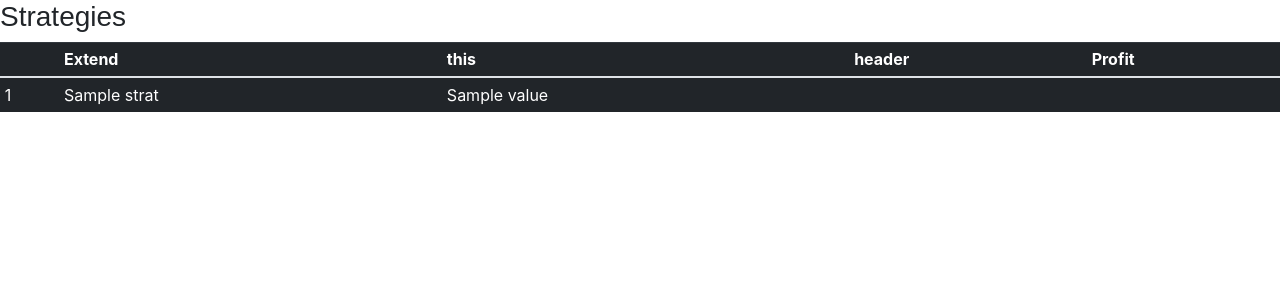
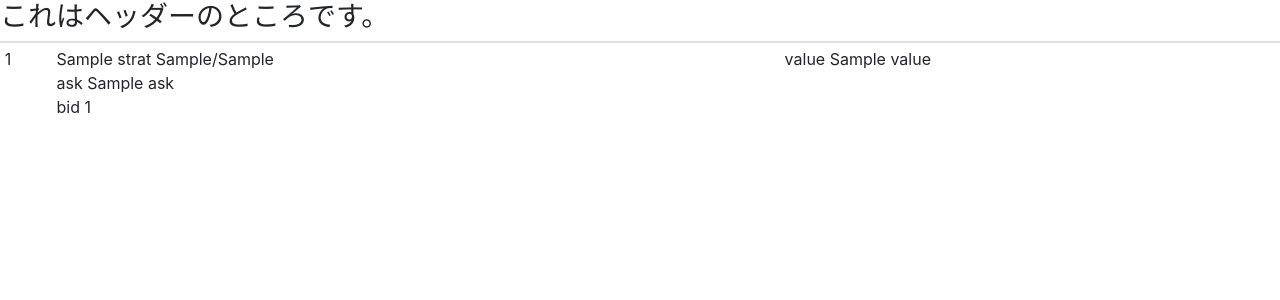
Before and after one commit to bching/cryptotraders, a Flask app: template cryptotraders/templates/base.html in a window 1280 px wide. Shown: the part 80-380 px from the top of the page. Run offline with Flask 2, Linux system fonts and the light colour scheme; the template is opened without the code that fills it: most values are stand-ins (such as "Sample title", 1, 10 or a date in 2020); some libraries are stand-ins or nearby versions.

Commit message:
add formatted table and header placer text

```diff
--- a/cryptotraders/static/css/styles.css
+++ b/cryptotraders/static/css/styles.css
@@ -117,10 +117,10 @@ textarea {
   top: 10px;
   z-index: 100;
 }
+
 /*
  * Mobile
  */
-
 .mobile-nav-button {
   display: none;
 }
@@ -130,11 +130,6 @@ textarea {
 
 .mobile-site-nav .nav-items {
   display: none;
-}
-
-
-/*** GRID ELEMENTS ***/
-.coin-table {
 }
 
 @media screen and (max-width: 820px) {
@@ -151,11 +146,7 @@ textarea {
   }
 
   .mobile-site-nav .nav-items-toggle {
-    /* display: inline-block; */
-    /* position: relative; */
     width: 100%;
-    /* right: 0; */
-    /* top: 0; */
   }
   .mobile-site-nav .nav-items-toggle ul {
     list-style: none;
@@ -186,12 +177,10 @@ textarea {
     float: right;
     display: block;
     right: 10px;
-    /* margin-right: 10px; */
   }
   .nav-arrow {
     color: #fff;
     background-color: #404040;
     padding: 8px 16px;
   }
-
 }
--- a/cryptotraders/templates/base.html
+++ b/cryptotraders/templates/base.html
@@ -9,17 +9,12 @@
 {% include "header.html" %}
 
   <!-- TRADES GRID -->
-  <h3>Strategies</h3>
-  <table id="coin-table" class="table table-sm table-dark">
+  <h3>これはヘッダーのところです。</h3>
+  <table id="coin-table" class="table table-sm table-hover">
     <tr class="table-header">
-      <th></th>
-      <th>Extend</th>
-      <th>this</th>
-      <th>header</th>
-      <th>Profit</th>
     </tr>
     <tbody class="table-body">
-    {% set count = 1 %}
+
     {% for strat_obj in strategies %}
     <tr>
       <td>
@@ -27,15 +22,19 @@
       </td>
       {% for strat in strat_obj.strategy %}
       <td>
-        {{ strat }}
+        {% if strat.name %}
+          <span>{{ strat.name }} {{ strat.key0 }}/{{ strat.key1 }}</span></br>
+          <span>ask  {{ strat.ask }}</span> </br>
+          <span>bid  {{ strat.bid }}</span>
+        {% endif %}
       </td>
       {% endfor %}
       <td>
-        {{ strat_obj.value }}
+        value {{ strat_obj.value }}
       </td>
     </tr>
-    {% set count = count + 1 %}
     {% endfor %}
+
     </tbody>
   </table>
 
--- a/setup.py
+++ b/setup.py
@@ -2,11 +2,10 @@ from setuptools import setup, find_packages
 
 setup(
     name='cryptotraders',
-    #packages=['cryptotraders'],
     packages=find_packages(),
     zip_safe=False,
     include_package_data=True,
     install_requires=[
-        'flask',
+        'Flask',
     ],
 )
```
Also changed, not shown: cryptotraders/templates/header.html (+0 -10 lines), cryptotraders/views.py (+24 -5 lines).
